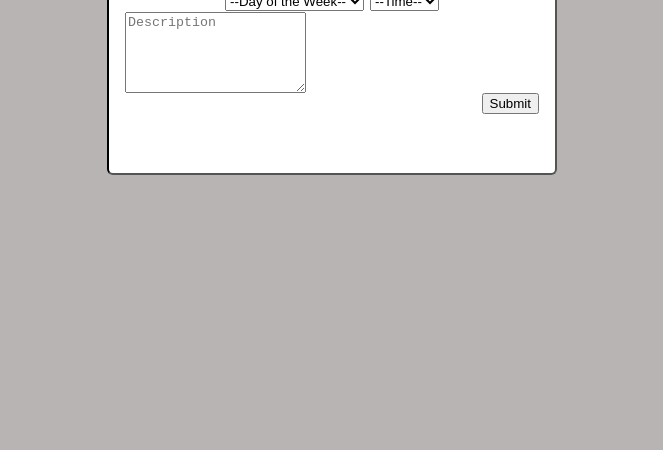
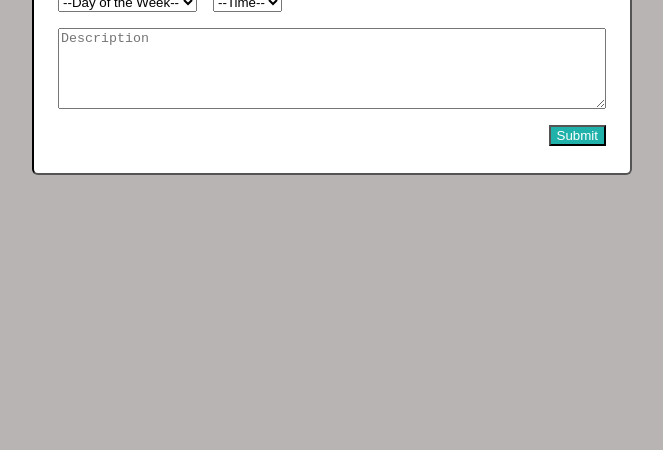
Before and after one commit to KiraHike/week-planner, a plain HTML site: page index.html in a window 1280 px wide. Shown: the part 350-800 px from the top of the page, without its empty margins (308-971 px from the left). Drawn offline with Linux system fonts and the light colour scheme.

Commit message:
added more styling to modal | Yessenia

```diff
--- a/index.html
+++ b/index.html
@@ -17,7 +17,7 @@
         <h2>Add Entry</h2>
         <form class="form-add-entry">
           <div class="row">
-            <div class="full-column">
+            <div class="column-full">
           <select>
             <option>--Day of the Week--</option>
             <option>Monday</option>
--- a/styles.css
+++ b/styles.css
@@ -36,13 +36,7 @@ h2 {
 }
 
 .modal-box {
-  /* display: flex; */
-
-  /* flex-wrap: wrap; */
-
-  /* justify-content: space-evenly;
-  align-content: center; */
-  width: 450px;
+  width: 600px;
   height: 250px;
   background-color: white;
   border: 2px inset black;
@@ -53,12 +47,31 @@ h2 {
   padding: 1rem;
 }
 
+.row {
+  padding: 0.5rem;
+  width: 100%;
+}
+
 .column-full {
   display: flex;
+  justify-content: flex-start;
+  width: 100%;
 }
 
-.right {
+.column-full.right {
   justify-content: flex-end;
+}
 
-  /* text-align: right; */
+select {
+  margin-right: 1rem;
 }
+
+textarea {
+  width: 100%;
+}
+
+button {
+  cursor: pointer;
+  background-color: lightseagreen;
+  color: white;
+}
```
